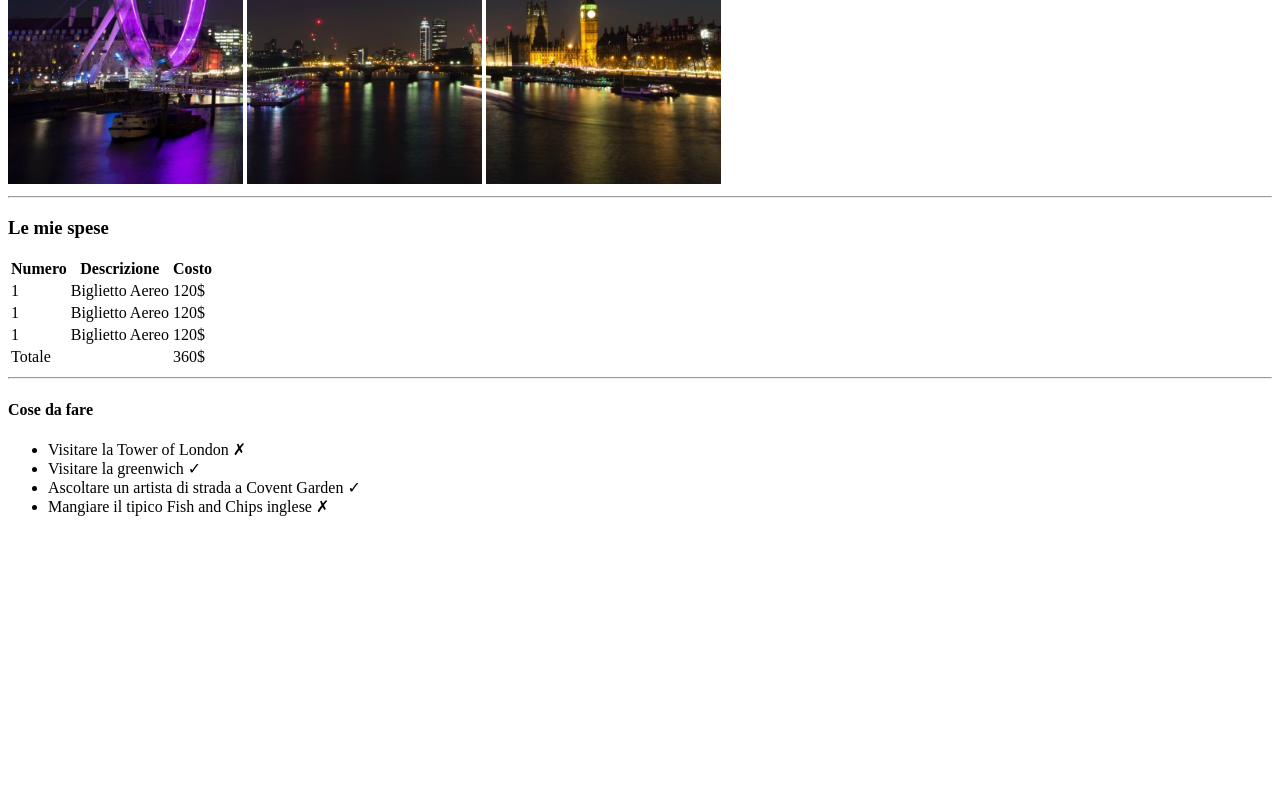
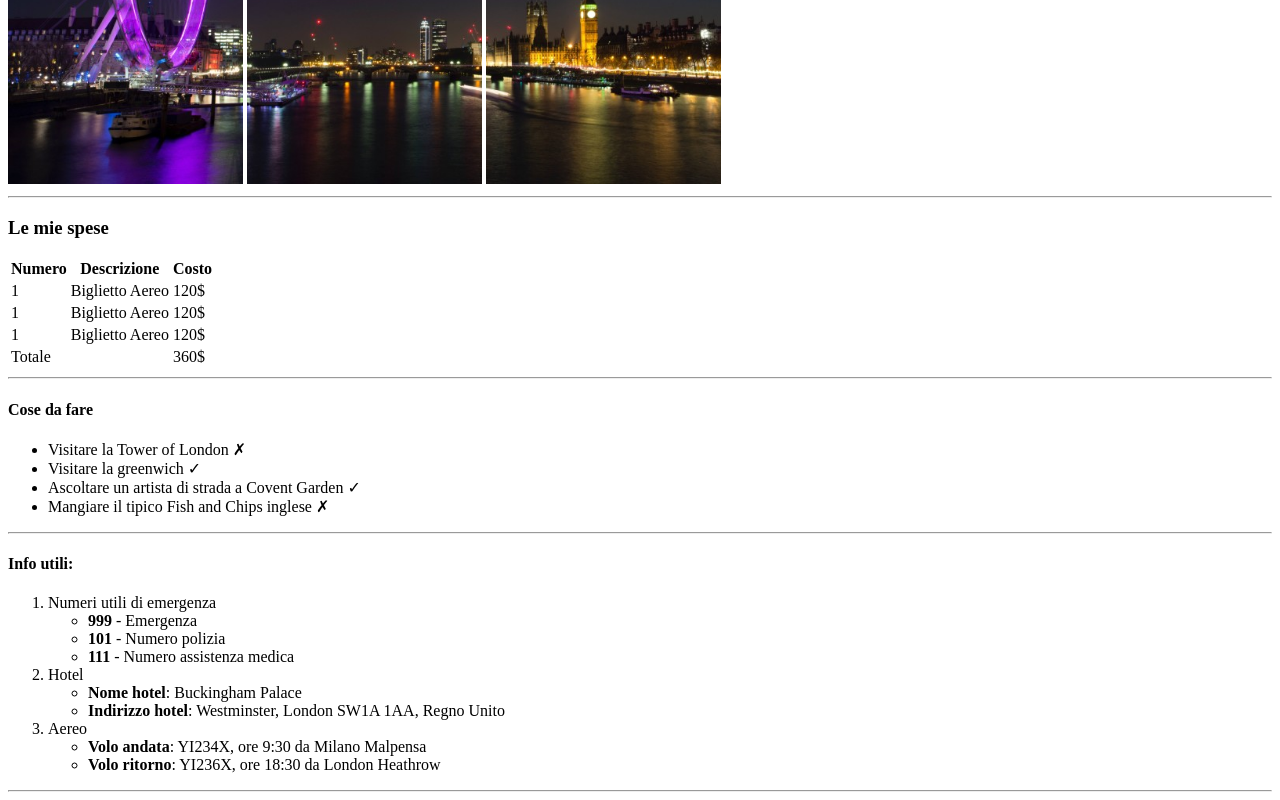
Before and after one commit to petraalpigiano/html-london-trip, a plain HTML site: page index.html in a window 1280 px wide. Shown: the part 353-1153 px from the top of the page. Before the commit the page ends 885 px from the top, so only its background shows below. Drawn offline with Linux system fonts and the light colour scheme.

Commit message:
add h4 and ordered list

```diff
--- a/index.html
+++ b/index.html
@@ -52,5 +52,30 @@
         <li>Ascoltare un artista di strada a Covent Garden &check;</li>
         <li>Mangiare il tipico Fish and Chips inglese &cross;</li>
     </ul>
+    <hr>
+    <h4>Info utili:</h4>
+    <ol>
+        <li>Numeri utili di emergenza
+            <ul>
+                <li><strong>999</strong> - Emergenza </li>
+                <li><strong>101</strong> - Numero polizia</li>
+                <li><strong>111</strong> - Numero assistenza medica</li>
+            </ul>
+        </li>
+        <li>Hotel
+            <ul>
+                <li><strong>Nome hotel</strong>: Buckingham Palace</li>
+                <li><strong>Indirizzo hotel</strong>: Westminster, London SW1A 1AA, Regno Unito</li>
+            </ul>
+        </li>
+        <li>Aereo
+            <ul>
+                <li><strong>Volo andata</strong>: YI234X, ore 9:30 da Milano Malpensa</li>
+                <li><strong>Volo ritorno</strong>: YI236X, ore 18:30 da London Heathrow</li>
+            </ul>
+        </li>
+    </ol>
+    <hr>
+
 </body>
 </html>
```
